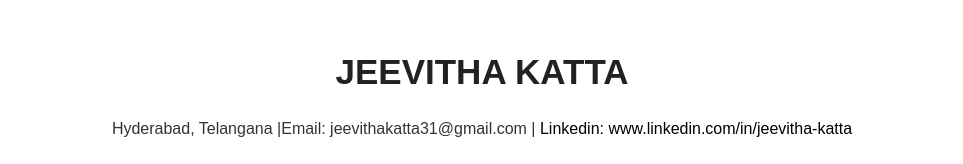
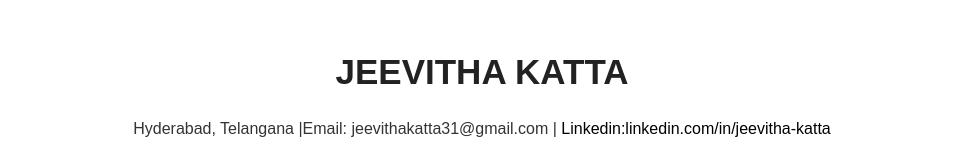
Before and after one commit to Jeevithakatta/JeevithaResume, a plain HTML site: page index.html in a window 1280 px wide. Shown: the part 126-290 px from the top of the page, without its empty margins (158-1121 px from the left). Drawn offline with Linux system fonts and the light colour scheme.

Commit message:
version f

```diff
--- a/index.html
+++ b/index.html
@@ -14,7 +14,7 @@
         <br>
   <br>
     <h1>JEEVITHA KATTA</h1>
-    <p> Hyderabad, Telangana |Email: jeevithakatta31@gmail.com | <a href="https://www.linkedin.com/in/jeevitha-katta?utm_source=share&utm_campaign=share_via&utm_content=profile&utm_medium=ios_app">Linkedin: www.linkedin.com/in/jeevitha-katta</a></p>
+    <p> Hyderabad, Telangana |Email: jeevithakatta31@gmail.com | <a href="https://www.linkedin.com/in/jeevitha-katta?utm_source=share&utm_campaign=share_via&utm_content=profile&utm_medium=ios_app">Linkedin:linkedin.com/in/jeevitha-katta</a></p>
      </header>
 
    </div>
```
